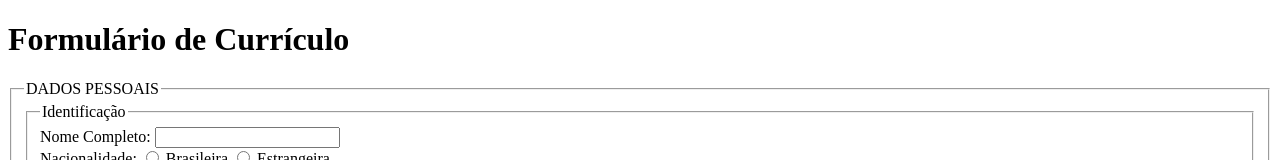
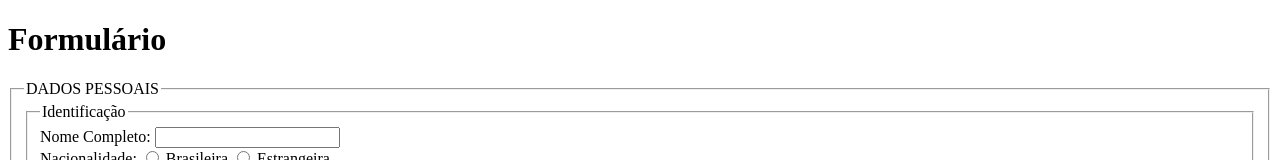
Before and after one commit to GuilhermeBorgesRibeiro/FIELD_SET_2DS_2025, a plain HTML site: page index.html in a window 1280 px wide. Shown: the top 160 px of the page. Drawn offline with Linux system fonts and the light colour scheme.

Commit message:
Update index.html

```diff
--- a/index.html
+++ b/index.html
@@ -5,7 +5,7 @@
   <title>Guilherme B Ribeiro</title>
 </head>
 <body>
-  <h1>Formulário de Currículo</h1>
+  <h1>Formulário</h1>
 
   <!-- DADOS PESSOAIS -->
   <fieldset>
```
